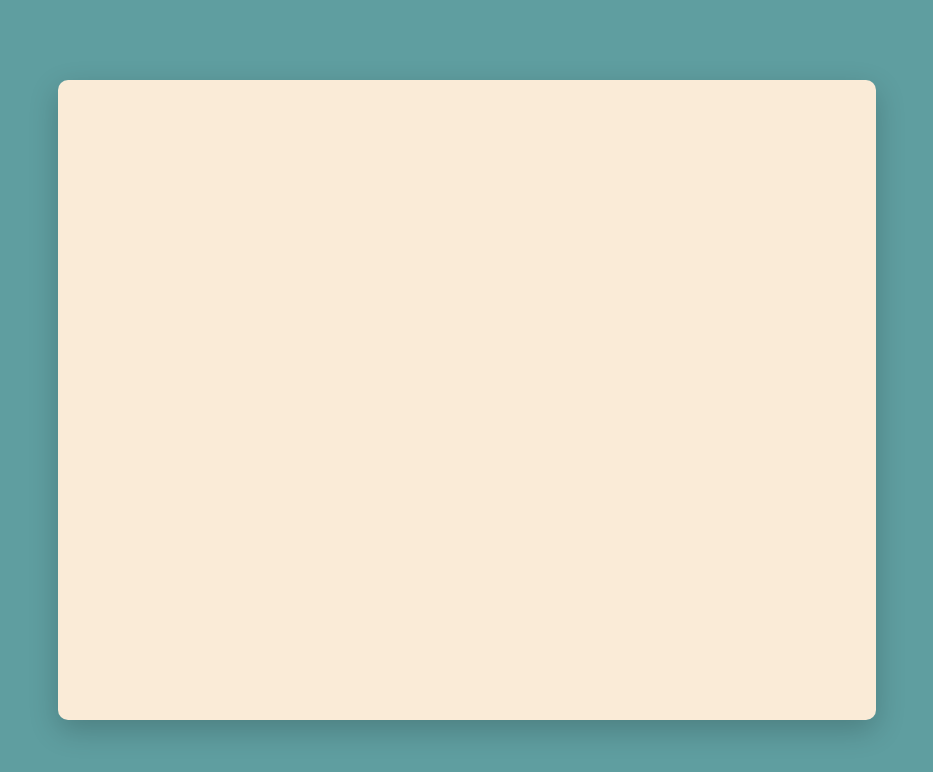
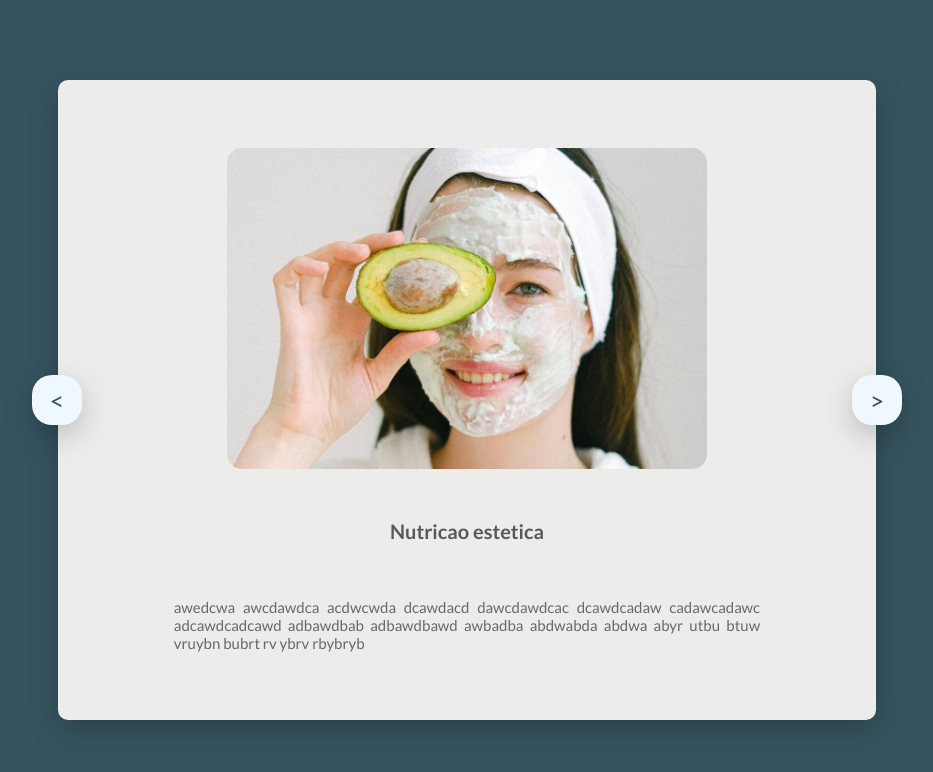
Before and after one commit to CaioPantoja/Nutricao-estetica, a plain HTML site: page index.html in a window 1280 px wide. Shown: the whole page, without its empty margins (173-1106 px from the left). Drawn offline with Linux system fonts and the light colour scheme.

Commit message:
Atualização

```diff
--- a/index.html
+++ b/index.html
@@ -5,10 +5,13 @@
     <meta name="viewport" content="width=device-width, initial-scale=1.0">
     <title>Nutricao Estetica</title>
     <link rel="stylesheet" href="stylesheet.css">
+    <link rel="icon" href="./assets/Logo.ico" type="image/x-icon">
 </head>
 <body>
   <div class="container">
     <div class="slider"></div>
+    <button id="prev">&lt;</button>
+    <button id="next">&gt;</button>
   </div>
 
 
--- a/script.js
+++ b/script.js
@@ -1,31 +1,68 @@
-const sliderContainer = document.querySelector(".container");
-const innerSlider = document.querySelector(".slider");
-const images = [""]
+const slides = [
+    {
+        image: "assets/nutri-1.png",
+        name: "Nutricao estetica",
+        info: "awedcwa awcdawdca acdwcwda dcawdacd dawcdawdcac dcawdcadaw cadawcadawc adcawdcadcawd adbawdbab adbawdbawd awbadba abdwabda abdwa abyr utbu btuw vruybn bubrt rv ybrv rbybryb"
+    },
+    {
+        image: "assets/nutri-2.png",
+        name: "celulites e estrias",
+        info: "awedcwa awcdawdca acdwcwda dcawdacd dawcdawdcac dcawdcadaw cadawcadawc adcawdcadcawd adbawdbab adbawdbawd awbadba abdwabda abdwa abyr utbu btuw vruybn bubrt rv ybrv rbybryb"
+    },
+    {
+        image: "assets/nutri-3.png",
+        name: "Cabelo e unhas",
+        info: "awedcwa awcdawdca acdwcwda dcawdacd dawcdawdcac dcawdcadaw cadawcadawc adcawdcadcawd adbawdbab adbawdbawd awbadba abdwabda abdwa abyr utbu btuw vruybn bubrt rv ybrv rbybryb"
+    },
+    {
+        image: "assets/nutri-4.png",
+        name: "pele",
+        info: "awedcwa awcdawdca acdwcwda dcawdacd dawcdawdcac dcawdcadaw cadawcadawc adcawdcadcawd adbawdbab adbawdbawd awbadba abdwabda abdwa abyr utbu btuw vruybn bubrt rv ybrv rbybryb"
+    },
+    {
+        image: "assets/nutri-5.png",
+        name: "composicao corporal",
+        info: "awedcwa awcdawdca acdwcwda dcawdacd dawcdawdcac dcawdcadaw cadawcadawc adcawdcadcawd adbawdbab adbawdbawd awbadba abdwabda abdwa abyr utbu btuw vruybn bubrt rv ybrv rbybryb"
+    },
+    {
+        image: "assets/nutri-6.png",
+        name: "envelhecimento",
+        info: "awedcwa awcdawdca acdwcwda dcawdacd dawcdawdcac dcawdcadaw cadawcadawc adcawdcadcawd adbawdbab adbawdbawd awbadba abdwabda abdwa abyr utbu btuw vruybn bubrt rv ybrv rbybryb"
+    }
+];
 
-const events = {
-    mouse: {
-        down: "mousedown" , move: "mousemove", up: "mouseup"
-    },
-    Touch: {
-        down: "touchstart", move: "touchmove", up: "touchend"
-    }
-};
+const sliderContainer = document.querySelector(".slider");
+const nextBtn = document.getElementById("next");
+const prevBtn = document.getElementById("prev");
 
-let deviceType = '';
+let currentSlideIndex = 0;
+const totalSlides = slides.length;
 
-function isTouchDevice(){
-    try{
-        document.createEvent("TouchEvent");
-        deviceType = "touch";
-        return true;
-    }catch (e){
-        deviceType = "mouse";
-        return false;
+const displaySlides = () => {
+    if (sliderContainer && nextBtn && prevBtn) {
+        sliderContainer.style.opacity = 0;
+        setTimeout(() => {
+            const { image, name, info } = slides[currentSlideIndex];
+            sliderContainer.innerHTML = `
+                <div class="profile">
+                    <img src="${image}" alt="${name}">
+                    <h3>${name}</h3>
+                    <p>${info}</p>
+                </div>
+            `;
+            sliderContainer.style.opacity = 1;
+        }, 600);
     }
 }
 
-function slideGenerator(){
-    images.forEach(
+nextBtn.addEventListener("click", () => {
+    currentSlideIndex = (currentSlideIndex + 1) % totalSlides;
+    displaySlides();
+})
 
-    )
-}
+prevBtn.addEventListener("click", () => {
+    currentSlideIndex = (currentSlideIndex - 1 + totalSlides) % totalSlides;
+    displaySlides();
+});
+
+window.onload = displaySlides;
--- a/stylesheet.css
+++ b/stylesheet.css
@@ -1,11 +1,14 @@
-*{
+@import url('https://fonts.googleapis.com/css2?family=Lato:ital,wght@0,100;0,300;0,400;0,700;0,900;1,100;1,300;1,400;1,700;1,900&display=swap');
+
+* {
   box-sizing: border-box;
+  margin: 0;
+  padding: 0;
+  font-family: 'Lato';
 }
 
-body{
-  margin: 0;
-  padding: 0;
-  background-color: cadetblue;
+body {
+  background-color: rgb(53, 83, 95);
   display: flex;
   align-items: center;
   justify-content: center;
@@ -14,13 +17,92 @@ body{
 
 .container {
   padding: 10px;
-  background-color: antiquewhite;
+  background-color: rgb(236, 236, 235);
   width: 80%;
   max-width: 818px;
   height: 80vh;
-  overflow: hidden;
-  cursor: grab;
+  overflow: visible;
   border-radius: 10px;
-  box-shadow: 0 10px 30px rgba(0 , 0 , 0 , 0.2);
+  box-shadow: 0 10px 30px rgba(0, 0, 0, 0.2);
+  display: flex;
+  align-items: center;
+  justify-content: center;
+  position: relative;
+}
 
+.container .slider {
+  display: flex;
+  align-items: center;
+  justify-content: center;
+  gap: 30px;
+  width: 86%;
+  margin: auto;
+  transition: opacity 0.3s;
+  opacity: 1;
 }
+
+.container .slider .profile {
+  display: flex;
+  flex-direction: column;
+  align-items: center;
+  text-align: center;
+}
+
+.container .slider p {
+  color: #6b6767;
+  text-align: justify;
+  margin: 50px;
+  font-size: 15px;
+}
+
+.container .slider h3 {
+  font-size: 20px;
+  color: #5a5959;
+  margin-bottom: 5px;
+  text-align: center;
+}
+
+.container .slider img {
+  width: 70%;
+  max-width: 300%;
+  height: auto;
+  border-radius: 15px;
+  margin: 50px;
+}
+
+.container button {
+  font-size: 25px;
+  height: 50px;
+  width: 50px;
+  background-color: aliceblue;
+  border: none;
+  position: absolute;
+  color: rgb(53, 83, 95);
+  box-shadow: 0 10px 30px rgba(0, 0, 0, 0.2);
+  border-radius: 20px;
+  cursor: pointer;
+}
+
+.container button#next {
+  right: -26px;
+}
+
+.container button#prev {
+  left: -26px;
+}
+
+@media screen and (max-width: 720px) {
+
+  .container {
+    height: 600px;
+  }
+  .container .slider {
+    flex-direction: column;
+  }
+  .container .slider p{
+    font-size: 15px;
+  }
+  .container .slider img {
+    max-width: 100%;
+  }
+}
```
Also changed, not shown: assets/Logo.ico (added), assets/image2-1.png (added), assets/nutri-1.png (added), assets/nutri-2.png (added), assets/nutri-3.png (added), assets/nutri-4.png (added), assets/nutri-5.png (added), assets/nutri-6.png (added).
